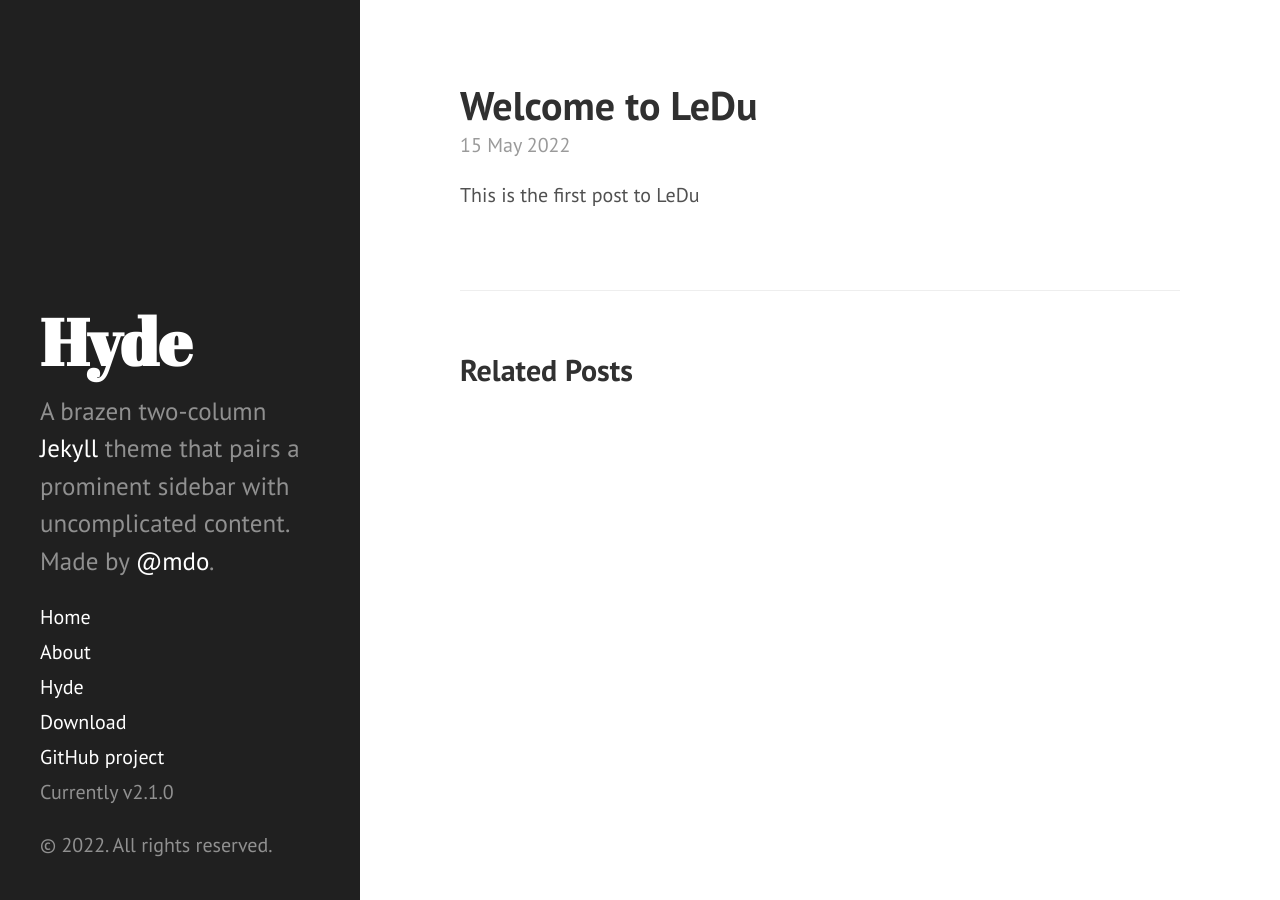
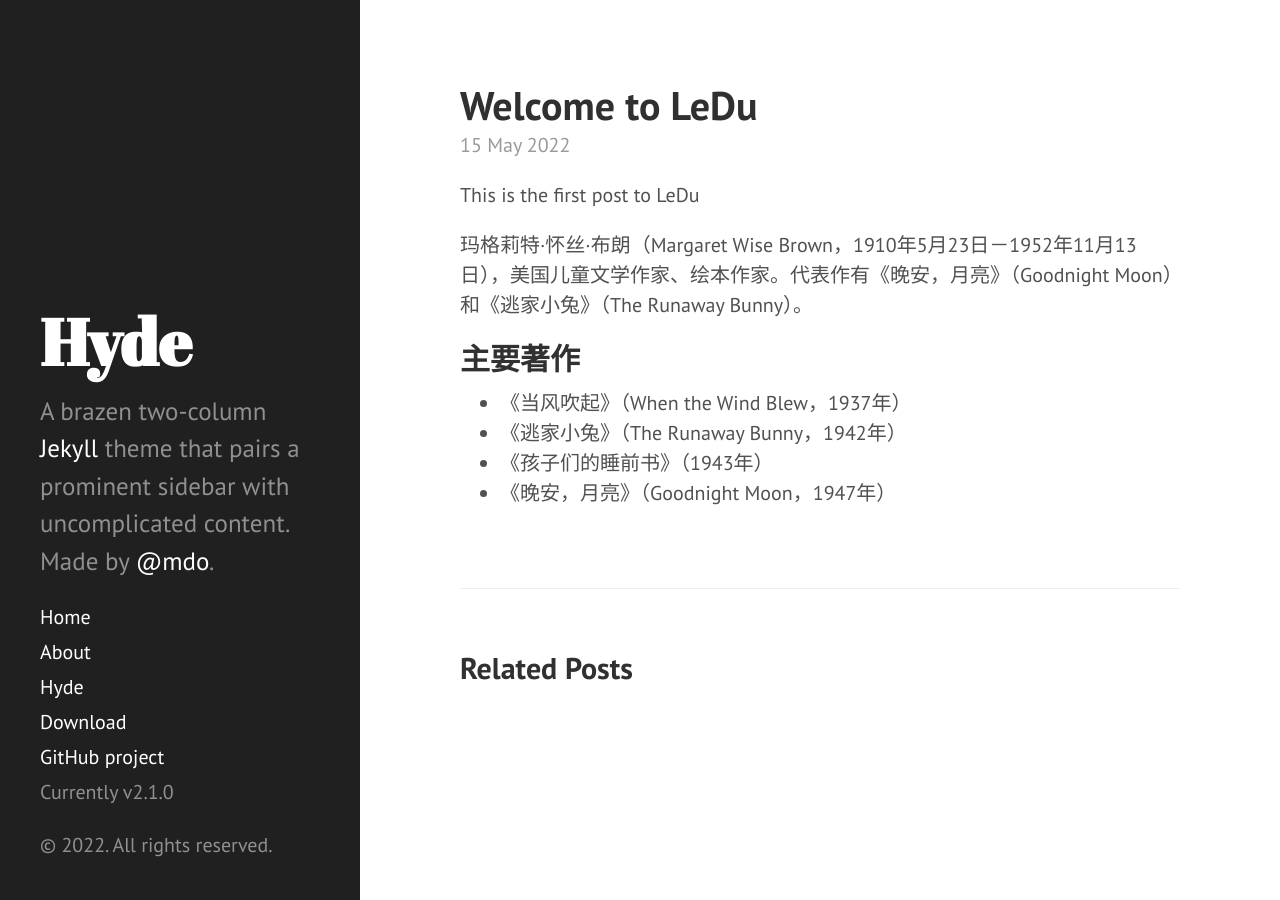
Before and after one commit to leducon/leducon.github.io, a Jekyll site: the page built from _posts/2022-05-14-welcome-to-ledu.md, in a window 1280 px wide. Built offline with Jekyll 4.4.1, drawn with Linux system fonts in a browser that asks for light colours; Markdown is read by kramdown in place of the engine named in the settings.

Commit message:
Update 2022-05-14-welcome-to-ledu.md

```diff
--- a/_posts/2022-05-14-welcome-to-ledu.md
+++ b/_posts/2022-05-14-welcome-to-ledu.md
@@ -7,3 +7,14 @@ categories: notification
 
 
 This is the first post to LeDu
+
+
+
+
+玛格莉特·怀丝·布朗（Margaret Wise Brown，1910年5月23日－1952年11月13日），美国儿童文学作家、绘本作家。代表作有《晚安，月亮》（Goodnight Moon）和《逃家小兔》（The Runaway Bunny）。
+
+## 主要著作
+- 《当风吹起》（When the Wind Blew，1937年）
+- 《逃家小兔》（The Runaway Bunny，1942年）
+- 《孩子们的睡前书》（1943年）
+- 《晚安，月亮》（Goodnight Moon，1947年）
```
